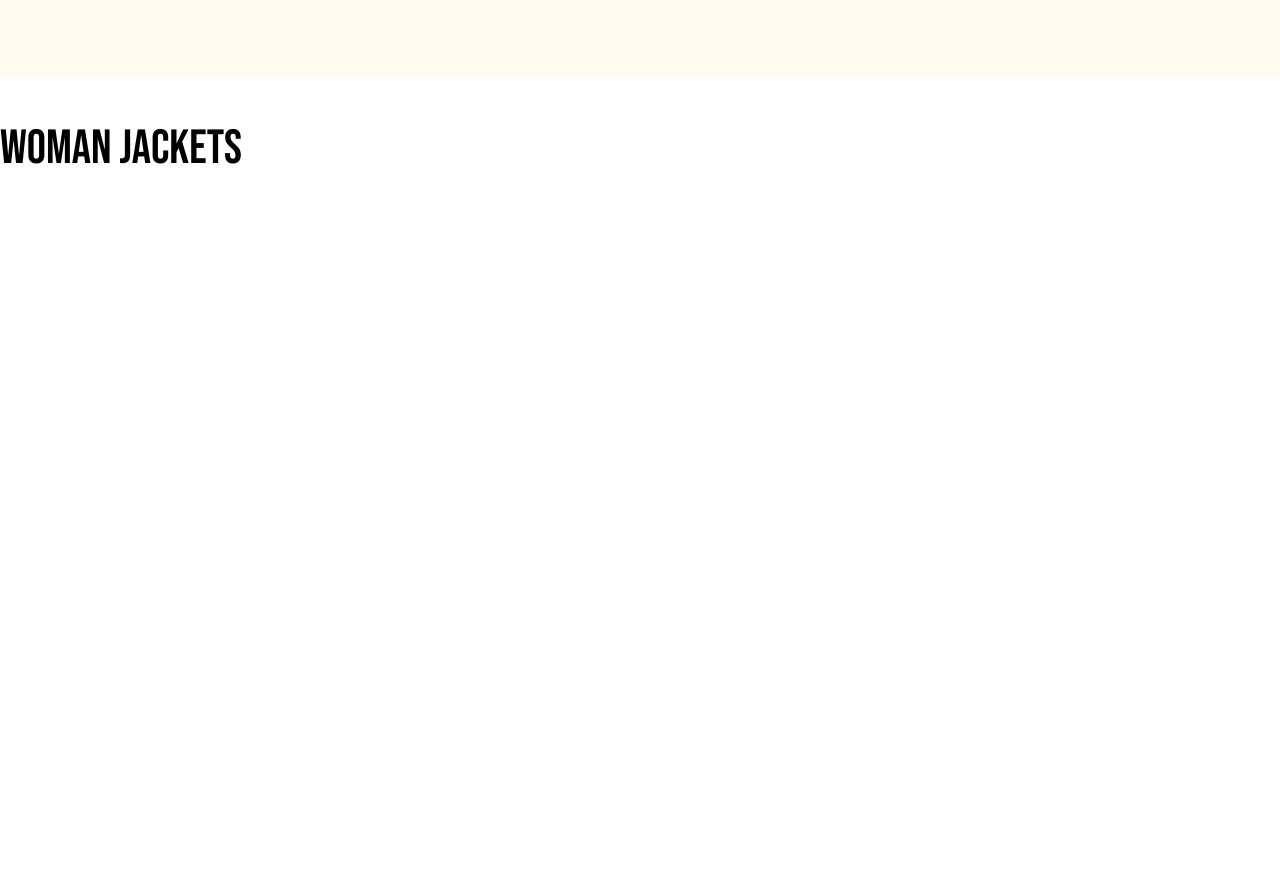
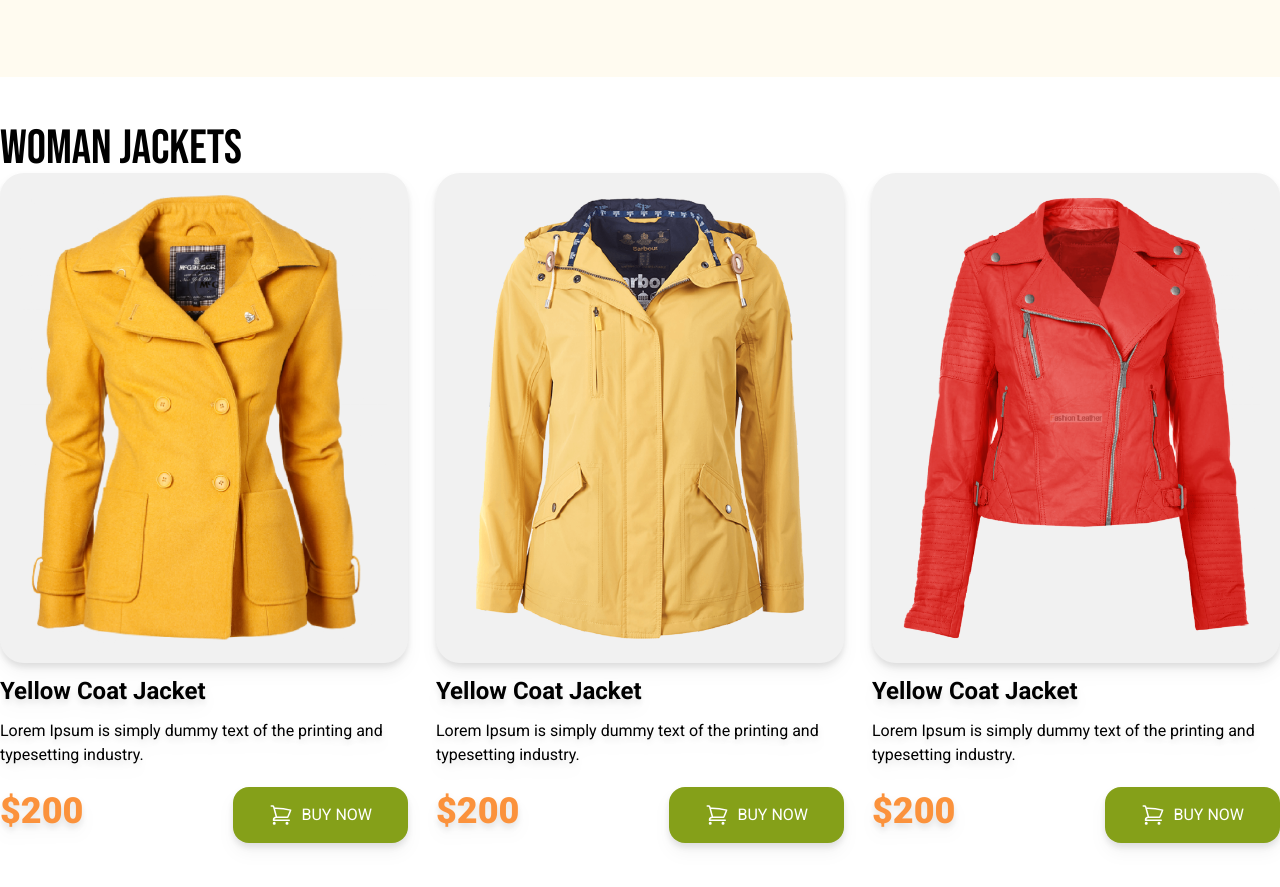
Before and after one commit to atikur45bd/penguin-fashion, a plain HTML site: page index.html in a window 1280 px wide. Shown: the part 541-1428 px from the top of the page. Before the commit the page ends 800 px from the top, so only its background shows below. Drawn offline with nearby package versions, Linux system fonts and the light colour scheme.

Commit message:
Woman Jackets update

```diff
--- a/index.html
+++ b/index.html
@@ -8,10 +8,14 @@
     <link rel="preconnect" href="https://fonts.googleapis.com">
     <link rel="preconnect" href="https://fonts.gstatic.com" crossorigin>
     <link href="https://fonts.googleapis.com/css2?family=Bebas+Neue&display=swap" rel="stylesheet">
+    <link href="https://fonts.googleapis.com/css2?family=Roboto:ital,wght@0,100;0,300;0,400;0,500;0,700;0,900;1,100;1,300;1,400;1,500;1,700;1,900&display=swap" rel="stylesheet">
     <style>
         .font-bebas{
             font-family: "Bebas Neue", sans-serif;
 
+        }
+        .font-roboto{
+            font-family: "Roboto", sans-serif;
         }
     </style>
 
@@ -40,9 +44,70 @@
         </div>
     </header>
     <main class="max-w-7xl mx-auto">
+        <!-- woman jacket section -->
         <section class="py-12">
             <h3 class="text-5xl font-bebas">Woman Jackets</h3>
+        <!-- woman jacket section container-->
+            <div class="font-roboto  grid grid-cols-1 md:grid-cols-2 lg:grid-cols-3 gap-7">
+                <!-- jacket 1 -->
+                <div class="space-y-3 drop-shadow-lg">
+                    <div class="bg-[#F1F1F1] p-5 rounded-3xl">
+                        <img src="images/jacket-1.png" alt="">
 
+                    </div>
+                    <h4 class="text-2xl font-bold">Yellow Coat Jacket </h4>
+                    <p>Lorem Ipsum is simply dummy text of the
+                        printing and typesetting industry.</p>
+                        <div class="flex justify-between items-center">
+                            <h3 class="text-4xl font-black text-orange-400">$200</h3>
+                            <button class="bg-[#85A019] text-white uppercase rounded-2xl px-9 py-4 mt-2 flex gap-2">
+                                <svg xmlns="http://www.w3.org/2000/svg" fill="none" viewBox="0 0 24 24" stroke-width="1.5" stroke="currentColor" class="size-6">
+                                    <path stroke-linecap="round" stroke-linejoin="round" d="M2.25 3h1.386c.51 0 .955.343 1.087.835l.383 1.437M7.5 14.25a3 3 0 0 0-3 3h15.75m-12.75-3h11.218c1.121-2.3 2.1-4.684 2.924-7.138a60.114 60.114 0 0 0-16.536-1.84M7.5 14.25 5.106 5.272M6 20.25a.75.75 0 1 1-1.5 0 .75.75 0 0 1 1.5 0Zm12.75 0a.75.75 0 1 1-1.5 0 .75.75 0 0 1 1.5 0Z" />
+                                </svg>
+
+                                Buy now</button>
+                        </div>
+                </div>
+                <!-- jacket 2 -->
+                <div class="space-y-3 drop-shadow-lg">
+                    <div class="bg-[#F1F1F1] p-5 rounded-3xl">
+                        <img src="images/jacket-2.png" alt="">
+
+                    </div>
+                    <h4 class="text-2xl font-bold">Yellow Coat Jacket </h4>
+                    <p>Lorem Ipsum is simply dummy text of the
+                        printing and typesetting industry.</p>
+                        <div class="flex justify-between items-center">
+                            <h3 class="text-4xl font-black text-orange-400">$200</h3>
+                            <button class="bg-[#85A019] text-white uppercase rounded-2xl px-9 py-4 mt-2 flex gap-2">
+                                <svg xmlns="http://www.w3.org/2000/svg" fill="none" viewBox="0 0 24 24" stroke-width="1.5" stroke="currentColor" class="size-6">
+                                    <path stroke-linecap="round" stroke-linejoin="round" d="M2.25 3h1.386c.51 0 .955.343 1.087.835l.383 1.437M7.5 14.25a3 3 0 0 0-3 3h15.75m-12.75-3h11.218c1.121-2.3 2.1-4.684 2.924-7.138a60.114 60.114 0 0 0-16.536-1.84M7.5 14.25 5.106 5.272M6 20.25a.75.75 0 1 1-1.5 0 .75.75 0 0 1 1.5 0Zm12.75 0a.75.75 0 1 1-1.5 0 .75.75 0 0 1 1.5 0Z" />
+                                </svg>
+
+                                Buy now</button>
+                        </div>
+                </div>
+                <!-- jacket 3 -->
+                <div class="space-y-3 drop-shadow-lg">
+                    <div class="bg-[#F1F1F1] p-5 rounded-3xl">
+                        <img src="images/jacket-3.png" alt="">
+
+                    </div>
+                    <h4 class="text-2xl font-bold">Yellow Coat Jacket </h4>
+                    <p>Lorem Ipsum is simply dummy text of the
+                        printing and typesetting industry.</p>
+                        <div class="flex justify-between items-center">
+                            <h3 class="text-4xl font-black text-orange-400">$200</h3>
+                            <button class="bg-[#85A019] text-white uppercase rounded-2xl px-9 py-4 mt-2 flex gap-2">
+                                <svg xmlns="http://www.w3.org/2000/svg" fill="none" viewBox="0 0 24 24" stroke-width="1.5" stroke="currentColor" class="size-6">
+                                    <path stroke-linecap="round" stroke-linejoin="round" d="M2.25 3h1.386c.51 0 .955.343 1.087.835l.383 1.437M7.5 14.25a3 3 0 0 0-3 3h15.75m-12.75-3h11.218c1.121-2.3 2.1-4.684 2.924-7.138a60.114 60.114 0 0 0-16.536-1.84M7.5 14.25 5.106 5.272M6 20.25a.75.75 0 1 1-1.5 0 .75.75 0 0 1 1.5 0Zm12.75 0a.75.75 0 1 1-1.5 0 .75.75 0 0 1 1.5 0Z" />
+                                </svg>
+
+                                Buy now</button>
+                        </div>
+                </div>
+
+            </div>
         </section>
     </main>
 </body>
```
